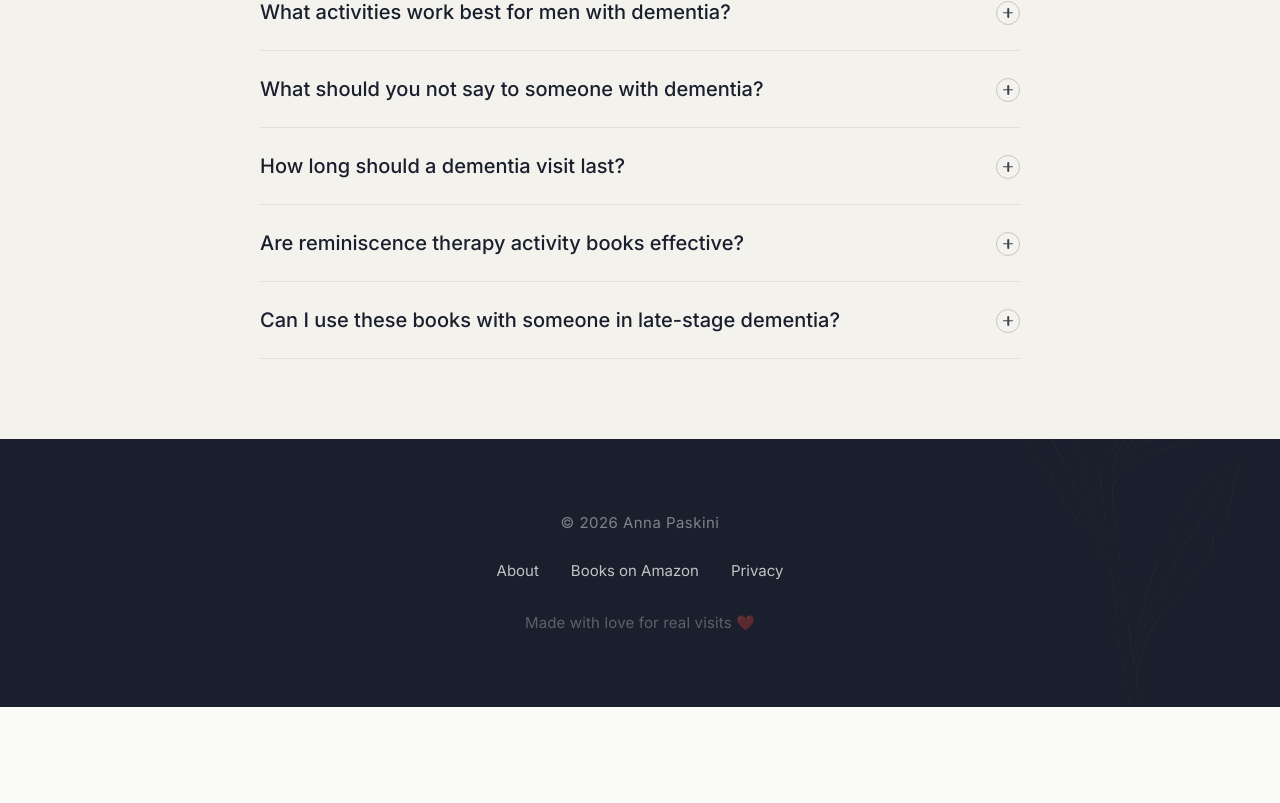
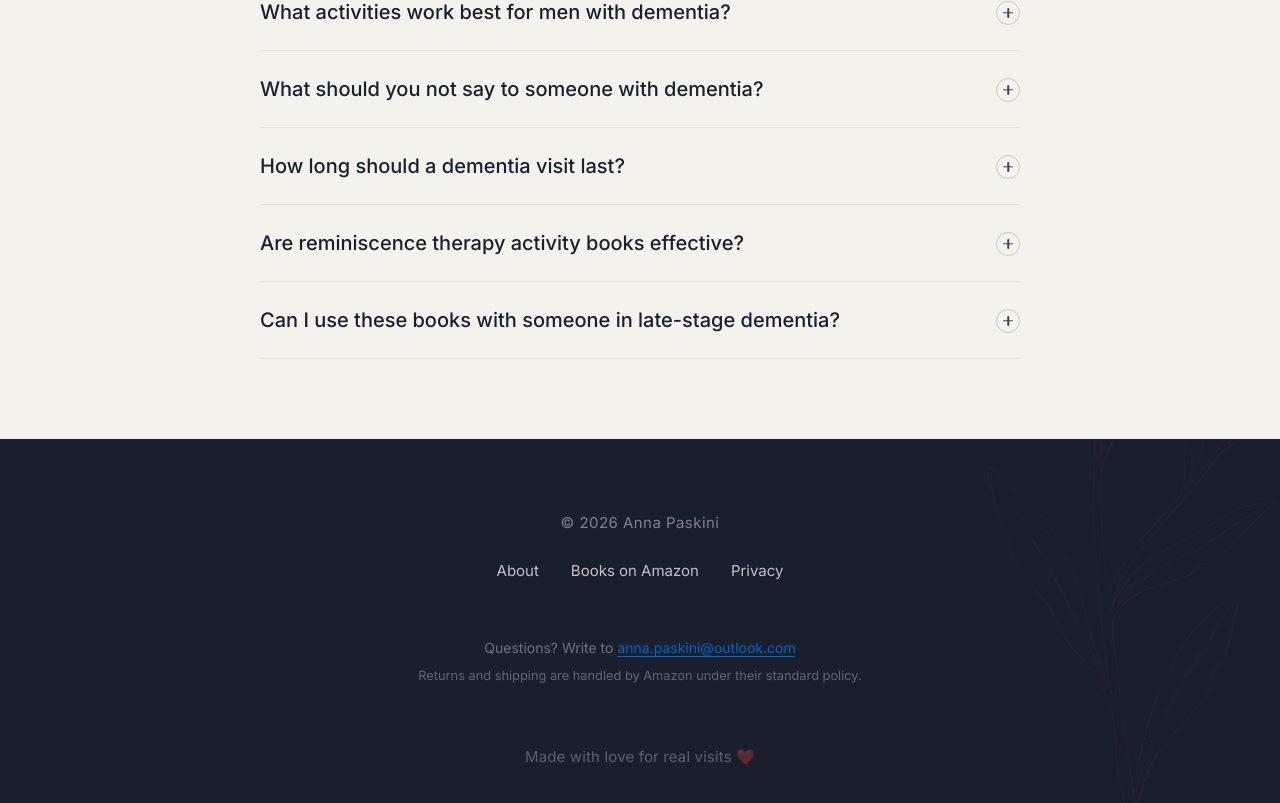
Before and after one commit to AnnaPaskini/anna-paskini-book-landing, a Next.js app: page / in a window 1280 px wide. Shown: the part 5330-6133 px from the top of the page. Before the commit the page ends 6037 px from the top, so only its background shows below. Built offline with nearby package versions, Linux system fonts and the light colour scheme; no server answers.

Commit message:
Add Contact block with email and Amazon returns policy in footer

```diff
--- a/src/app/globals.css
+++ b/src/app/globals.css
@@ -2155,3 +2155,29 @@ body[data-density="comfy"] {
 .citation-link:visited {
   color: #6b3d99;
 }
+
+.footer-contact {
+  margin: 1.5rem 0;
+  font-family: var(--font-sans);
+  font-size: 0.875rem;
+  text-align: center;
+  color: var(--color-text-muted);
+}
+
+.footer-contact p {
+  margin: 0.4rem 0;
+}
+
+.footer-email {
+  color: #0066cc;
+  text-decoration: underline;
+}
+
+.footer-email:hover {
+  color: #004999;
+}
+
+.footer-returns {
+  font-size: 0.8rem;
+  opacity: 0.85;
+}
--- a/src/components/blocks/FooterBlock.tsx
+++ b/src/components/blocks/FooterBlock.tsx
@@ -27,6 +27,18 @@ export default function FooterBlock() {
             <a href="#privacy">Privacy</a>
           </nav>
 
+          <div className="footer-contact">
+            <p>
+              Questions? Write to{" "}
+              <a href="mailto:anna.paskini@outlook.com" className="footer-email">
+                anna.paskini@outlook.com
+              </a>
+            </p>
+            <p className="footer-returns">
+              Returns and shipping are handled by Amazon under their standard policy.
+            </p>
+          </div>
+
           <p className="footer-love">Made with love for real visits ❤️</p>
         </div>
       </div>
```
